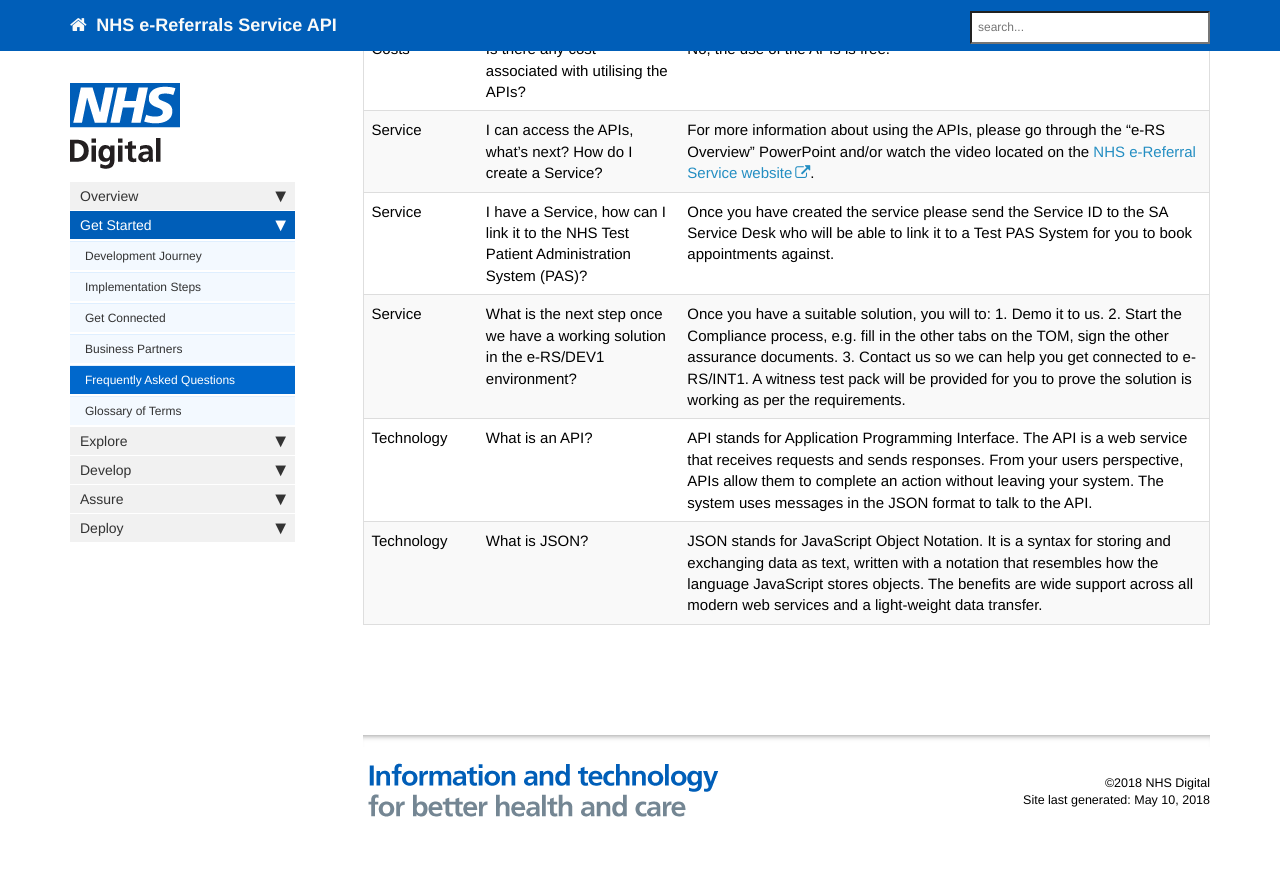
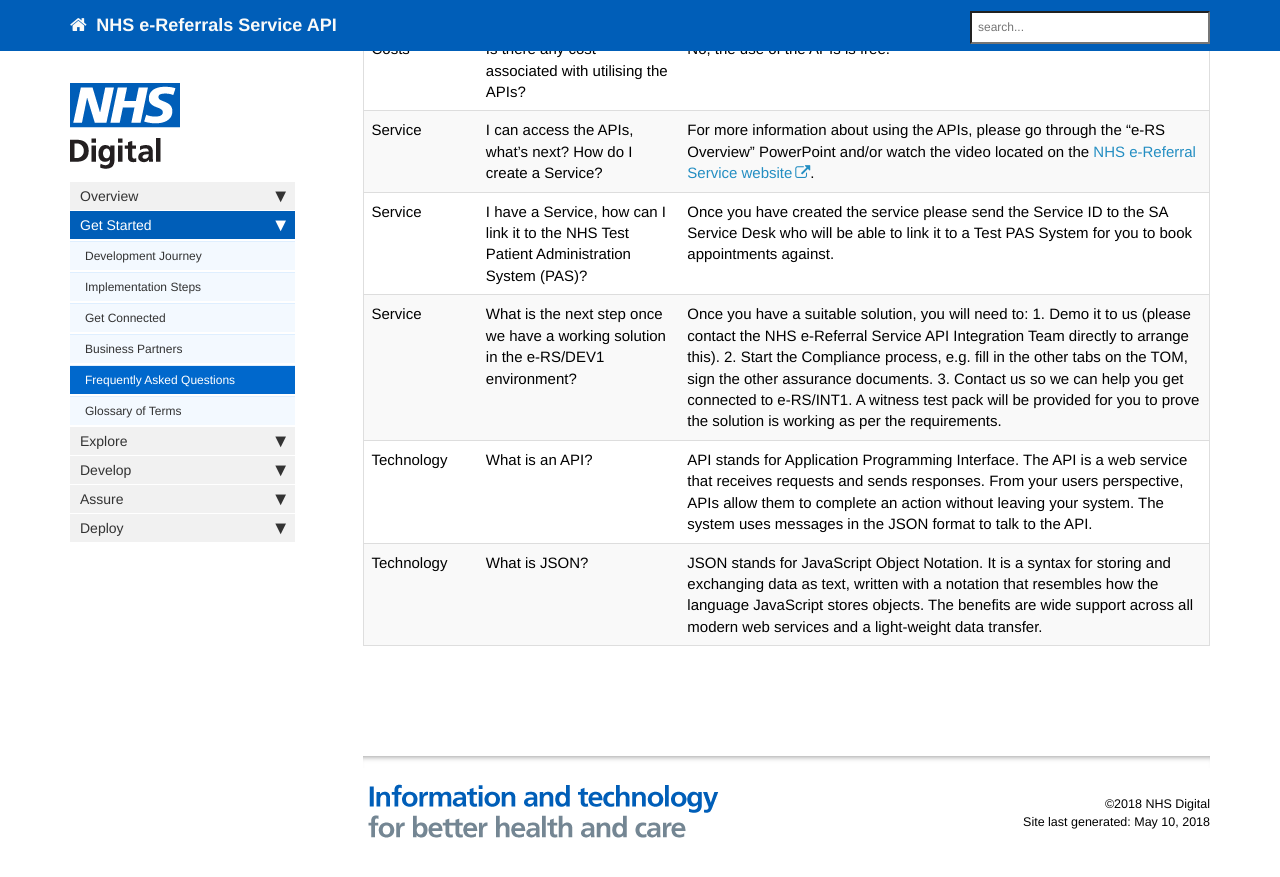
Before and after one commit to wurble369/websitetest, a Jekyll site: the page built from pages/getstarted/getstarted_faq.md, in a window 1280 px wide and 900 px high, scrolled down 2101 px. Shown: the top 877 px of the window. Built offline with Jekyll 4.4.1, drawn with Linux system fonts in a browser that asks for light colours; nearby versions of some CDN libraries; comment, search, counter and statistics services are not loaded.

Commit message:
FAQ - added missing word

```diff
--- a/pages/getstarted/getstarted_faq.md
+++ b/pages/getstarted/getstarted_faq.md
@@ -31,6 +31,6 @@ summary: "A set of common questions and answers regarding the e-RS APIs"
 | Costs | Is there any cost associated with utilising the APIs? | No, the use of the APIs is free. |
 | Service | I can access the APIs, what's next? How do I create a Service? | For more information about using the APIs, please go through the "e-RS Overview" PowerPoint and/or watch the video located on the [NHS e-Referral Service website](https://digital.nhs.uk/services/nhs-e-referral-service/). |
 | Service | I have a Service, how can I link it to the NHS Test Patient Administration System (PAS)? | Once you have created the service please send the Service ID to the SA Service Desk who will be able to link it to a Test PAS System for you to book appointments against. |
-| Service | What is the next step once we have a working solution in the e-RS/DEV1 environment? | Once you have a suitable solution, you will to: 1. Demo it to us. 2. Start the Compliance process, e.g. fill in the other tabs on the TOM, sign the other assurance documents. 3. Contact us so we can help you get connected to e-RS/INT1. A witness test pack will be provided for you to prove the solution is working as per the requirements.  |
+| Service | What is the next step once we have a working solution in the e-RS/DEV1 environment? | Once you have a suitable solution, you will need to: 1. Demo it to us (please contact the NHS e-Referral Service API Integration Team directly to arrange this). 2. Start the Compliance process, e.g. fill in the other tabs on the TOM, sign the other assurance documents. 3. Contact us so we can help you get connected to e-RS/INT1. A witness test pack will be provided for you to prove the solution is working as per the requirements.  |
 | Technology | What is an API? | API stands for Application Programming Interface. The API is a web service that receives requests and sends responses. From your users perspective, APIs allow them to complete an action without leaving your system. The system uses messages in the JSON format to talk to the API. |
 | Technology | What is JSON? | JSON stands for JavaScript Object Notation. It is a syntax for storing and exchanging data as text, written with a notation that resembles how the language JavaScript stores objects. The benefits are wide support across all modern web services and a light-weight data transfer. |
```
